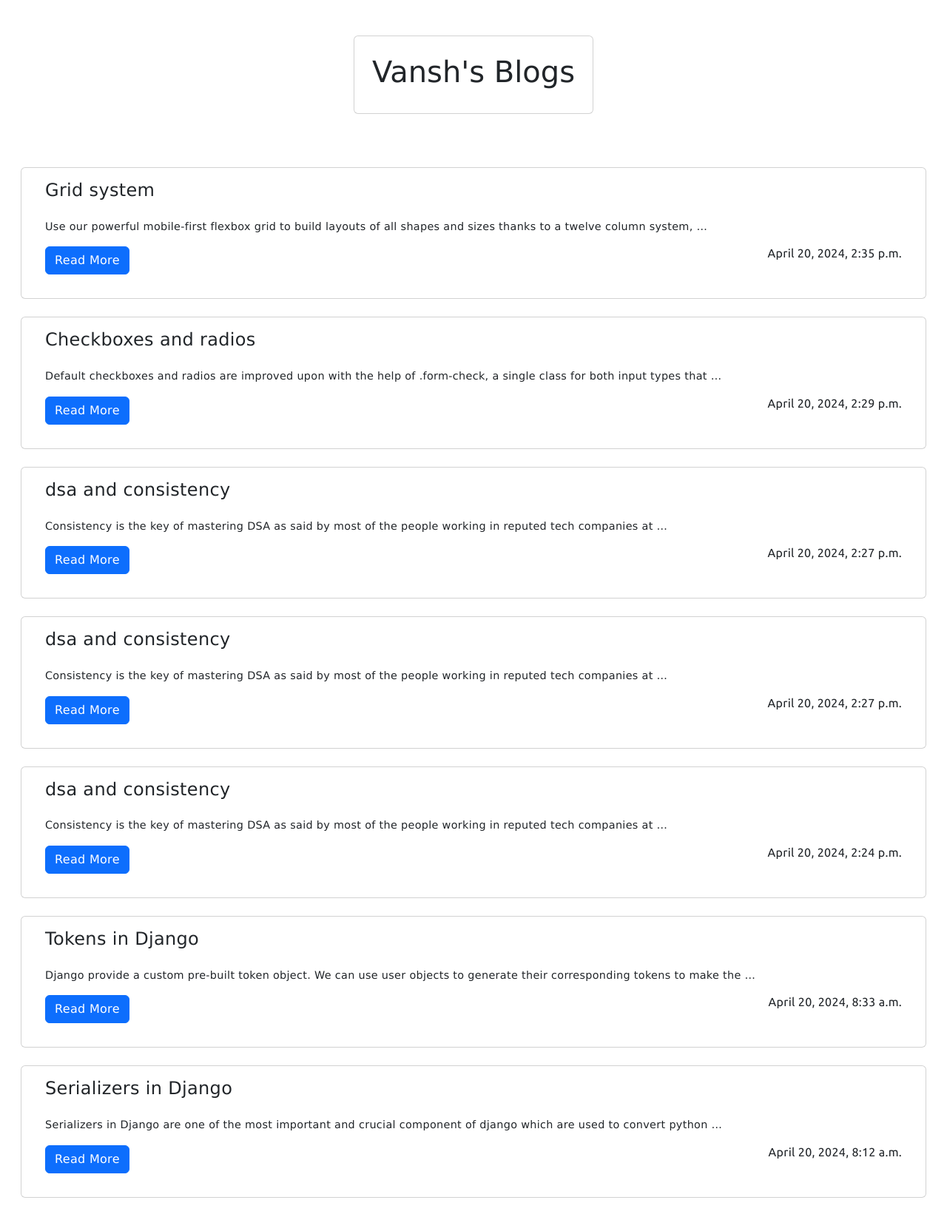
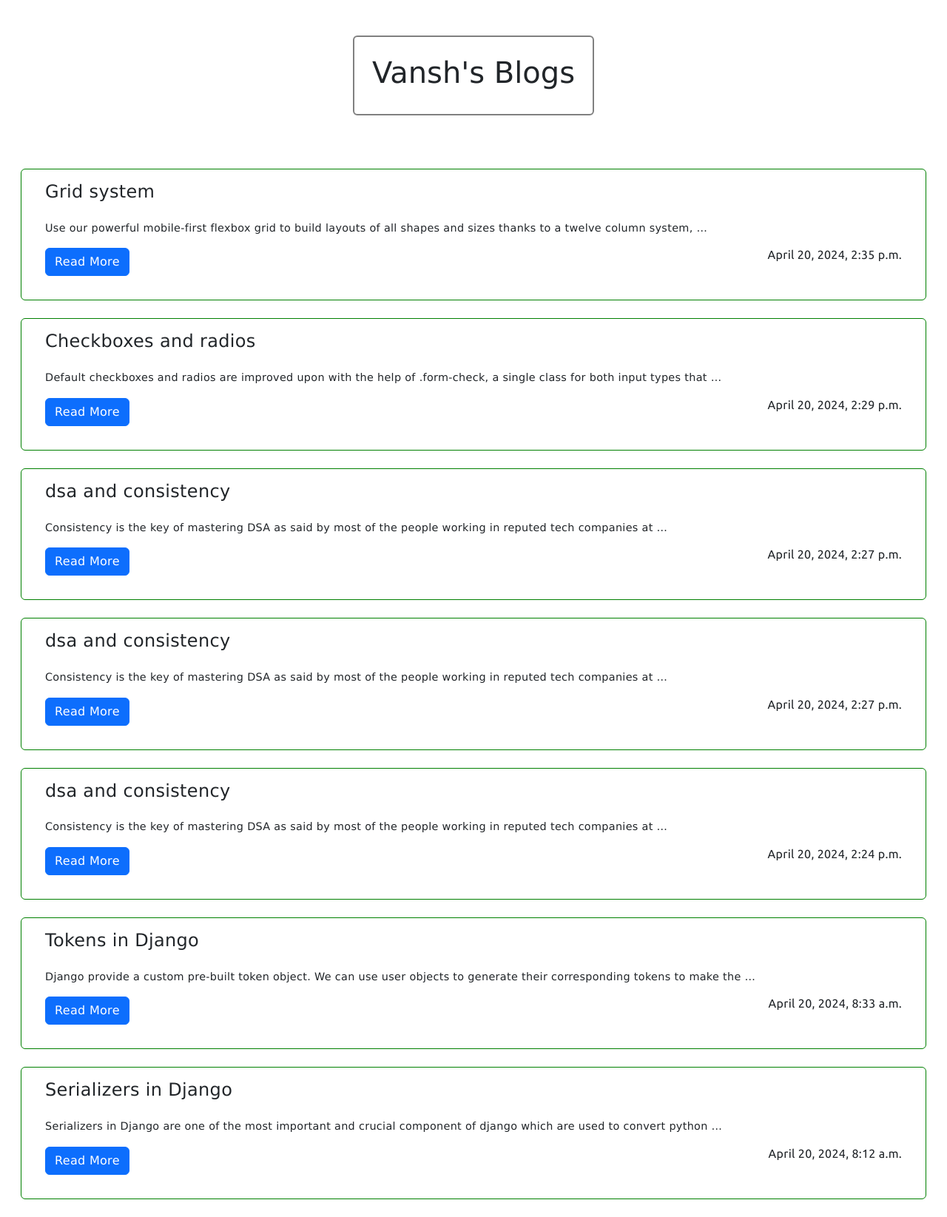
Before and after one commit to vanshanand34/Blogs, a Django app: page /posts/ in a window 1280 px wide. Shown: the whole page at 74% size. Before the commit the page ends 1619 px from the top, so only its background shows below. Run offline with Django 5.2, Linux system fonts and the light colour scheme; data comes from the database, SQL or seed files in the repository.

Commit message:
Modified styling for better aesthetics

```diff
--- a/blog/posts/static/style1.css
+++ b/blog/posts/static/style1.css
@@ -14,3 +14,9 @@ body{
 h6{
    font-family: 'Ubuntu';
 }
+.card{
+    border:1px solid green;
+}
+.card-head{
+    border:2px solid grey;
+}
```
Lines whose indentation alone changed are shown as unchanged.
